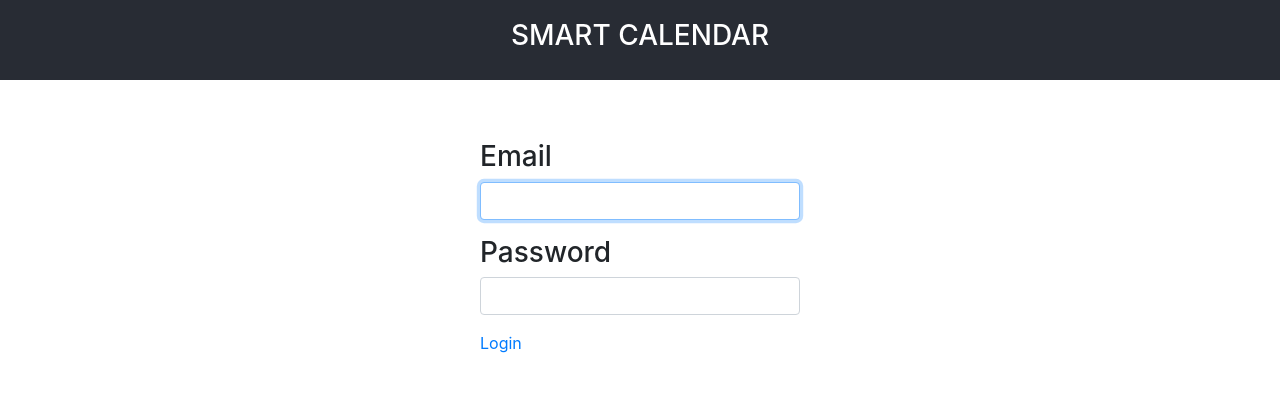
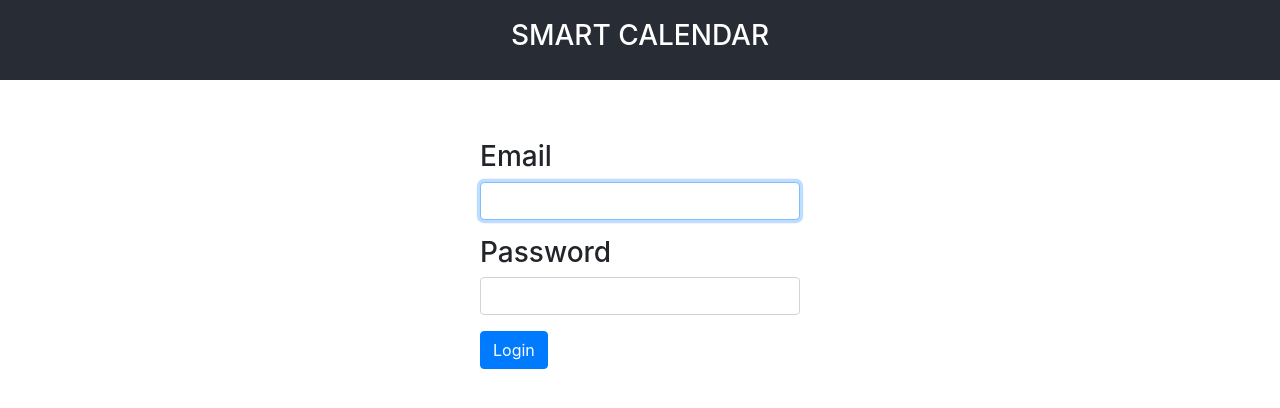
Before and after one commit to spicy-calendar/spicy-frontend, a React (Create React App) app: page / in a window 1280 px wide. Shown: the top 408 px of the page. Built offline with nearby package versions, Linux system fonts and the light colour scheme.

Commit message:
put react bootstrap back to login button

```diff
--- a/src/containers/Login.js
+++ b/src/containers/Login.js
@@ -50,8 +50,8 @@ export default class Login extends Component {
                             type="password"
                         />
                     </FormGroup>
-                    <NavLink to="/MainView">Login</NavLink>
 
+                    <NavLink to="/MainView"><Button>Login</Button></NavLink>
 
                 </form>
             </div>
```
